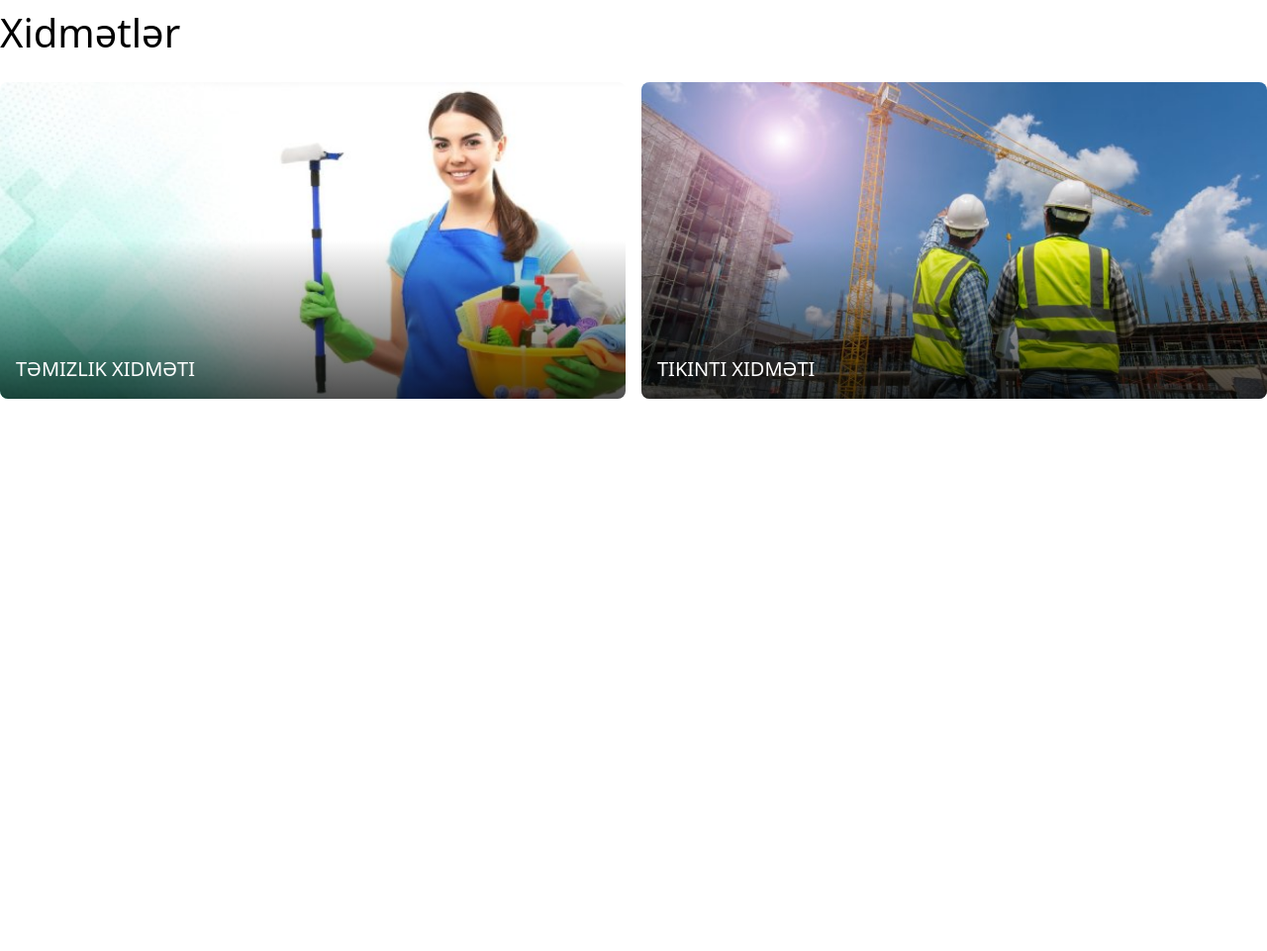
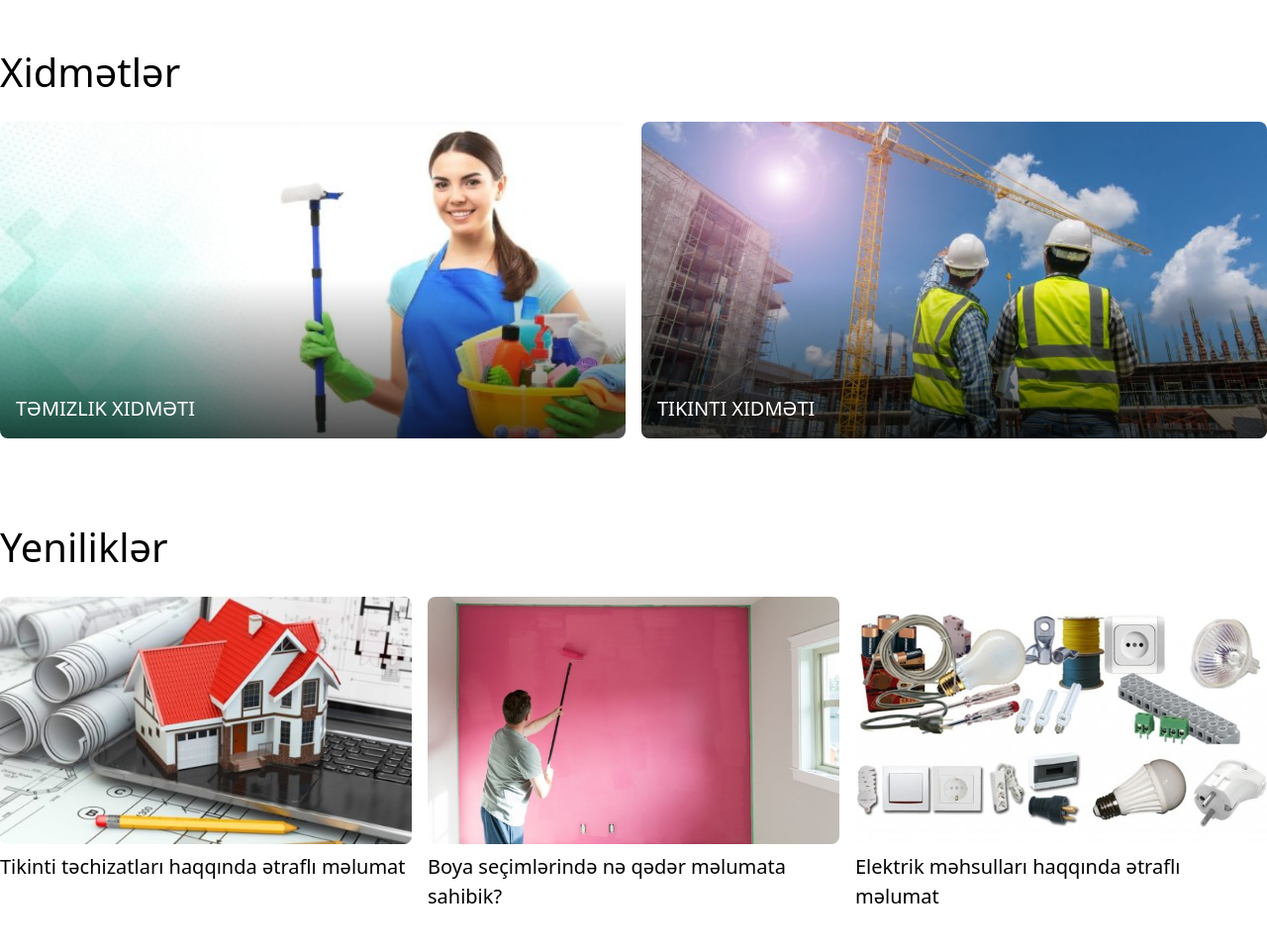
Before and after one commit to atillakhalilli0/safanagroup-clone, a website: page index.html in a window 1280 px wide. Shown: the part 2529-3490 px from the top of the page at 99% size. Before the commit the page ends 3032 px from the top, so only its background shows below. Drawn offline with nearby package versions, Linux system fonts and the light colour scheme.

Commit message:
section5

```diff
--- a/index.html
+++ b/index.html
@@ -247,7 +247,7 @@
 
 
   </section>
-  <section class="container mx-auto bg-white mb-[100px] text-black flex flex-col justify-center gap-5">
+  <section class="container mx-auto bg-white py-10 text-black flex flex-col justify-center gap-5">
     <h2 class="font-medium text-black text-[40px]">Xidmətlər</h2>
     <div class="flex justify-between gap-4">
       <!-- First Card -->
@@ -281,6 +281,34 @@
       </div>
     </div>
 
+  </section>
+  <section class="container mx-auto bg-white py-10 text-black flex flex-col justify-center gap-5">
+    <h2 class="font-medium text-black text-[40px]">Yeniliklər</h2>
+    <div class="flex gap-4">
+      <!-- Card 1 -->
+      <div class="w-1/3">
+        <div class="h-[250px] w-full overflow-hidden rounded-lg">
+          <img class="w-full h-full object-cover hover:scale-110 transition-all duration-500" src="img/sec-5-1.jpg" alt="info">
+        </div>
+        <p class="mt-2 text-[20px] font-light">Tikinti təchizatları haqqında ətraflı məlumat</p>
+      </div>
+
+      <!-- Card 2 -->
+      <div class="w-1/3">
+        <div class="h-[250px] w-full overflow-hidden rounded-lg">
+          <img class="w-full h-full object-cover hover:scale-110 transition-all duration-500" src="img/sec-5-2.jpeg" alt="info">
+        </div>
+        <p class="mt-2 text-[20px] font-light">Boya seçimlərində nə qədər məlumata sahibik?</p>
+      </div>
+
+      <!-- Card 3 -->
+      <div class="w-1/3">
+        <div class="h-[250px] w-full overflow-hidden rounded-lg">
+          <img class="w-full h-full object-cover hover:scale-110 transition-all duration-500" src="img/sec-5-3.jpeg" alt="info">
+        </div>
+        <p class="mt-2 text-[20px] font-light">Elektrik məhsulları haqqında ətraflı məlumat</p>
+      </div>
+    </div>
   </section>
 </main>
 
```
Also changed, not shown: img/sec-5-1.jpg (added), img/sec-5-2.jpeg (added), img/sec-5-3.jpeg (added), output.css.
